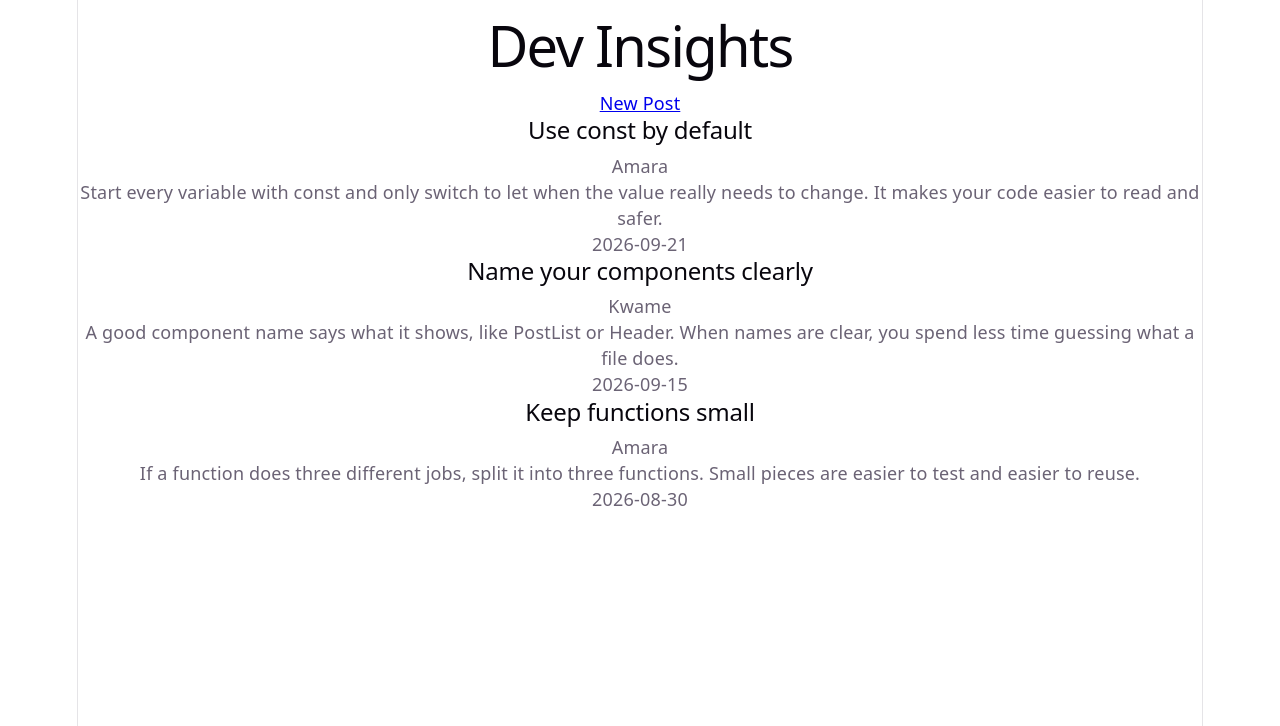
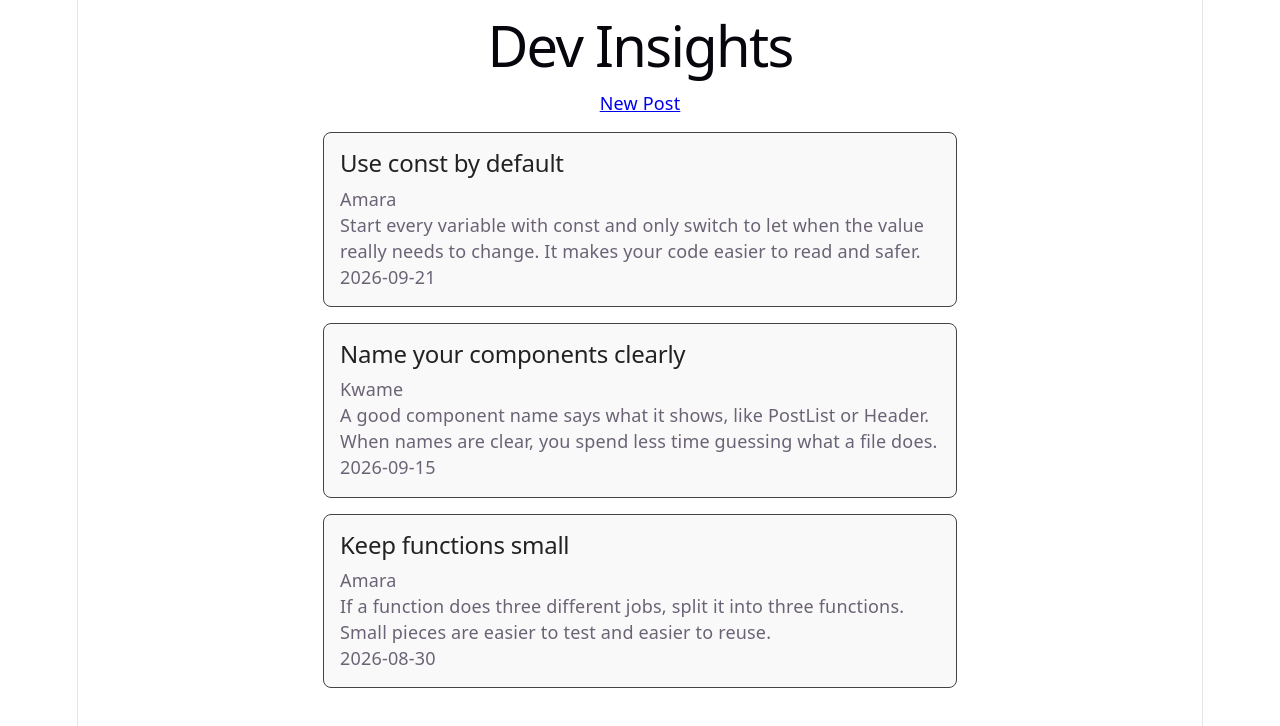
Before and after one commit to iclaudiaadeline/mini-blog, a React (Vite) app: page / in a window 1280 px wide. Shown: the top 726 px of the page. Built offline with nearby package versions, Linux system fonts and the light colour scheme.

Commit message:
feat: style Post component with post-card class for improved layout

```diff
--- a/src/components/Post.tsx
+++ b/src/components/Post.tsx
@@ -1,3 +1,4 @@
+import '../styles/posts.css';
 import type { Post as PostType } from '../types/post';
 
 interface PostProps {
@@ -5,7 +6,7 @@ interface PostProps {
 }
 function Post({ post }: PostProps) {
     return (
-      <article>
+      <article className="post-card">
         <h2>{post.title}</h2>
         <p>{post.author}</p>
         <p>{post.content}</p>
--- /dev/null
+++ b/src/styles/posts.css
@@ -0,0 +1,12 @@
+.post-card {
+  border: 1px solid #444;
+  border-radius: 8px;
+  padding: 16px;
+  margin: 16px auto;
+  max-width: 600px;
+  text-align: left;
+  background-color: #f9f9f9;
+}
+.post-card h2 {
+  color: #222;
+}
```
